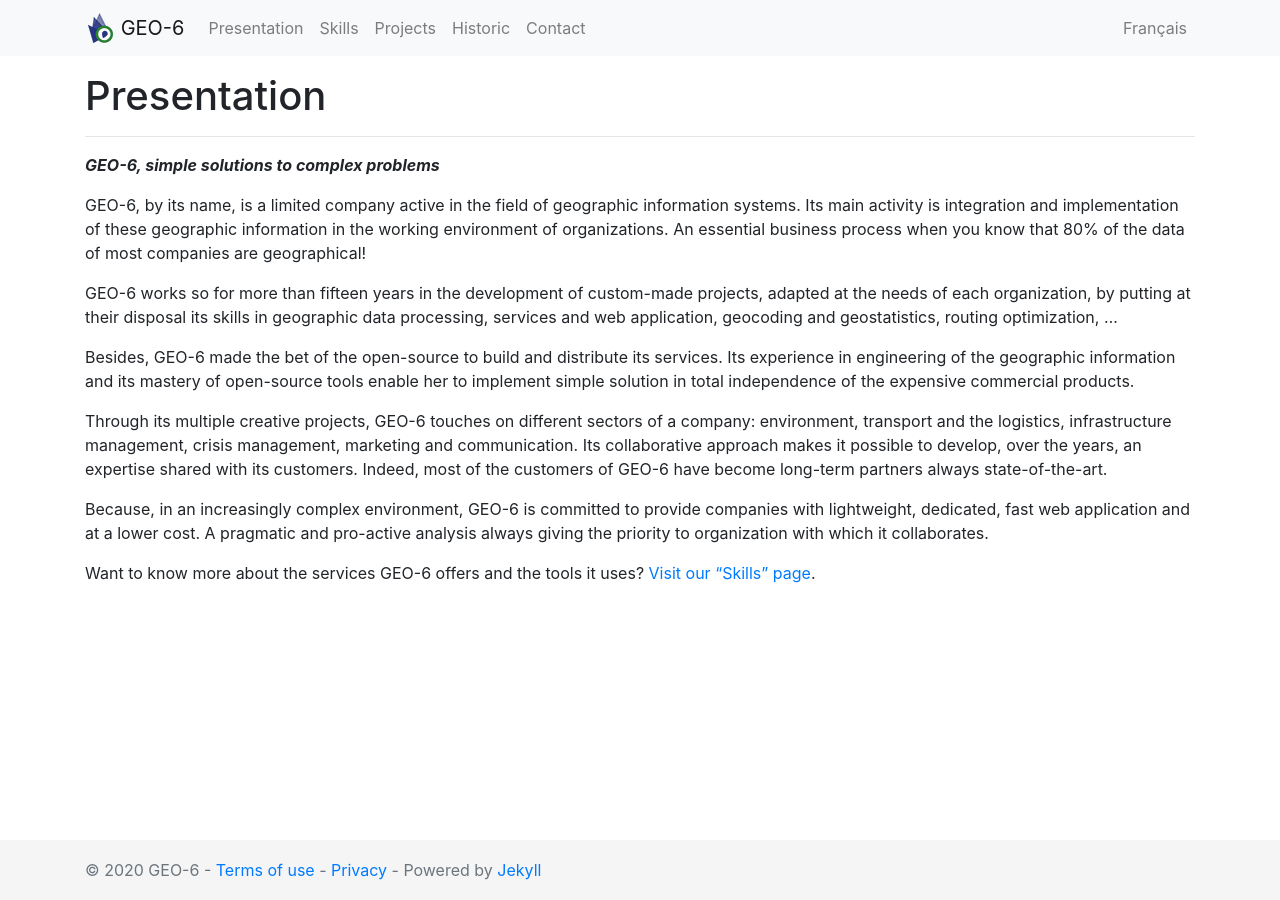
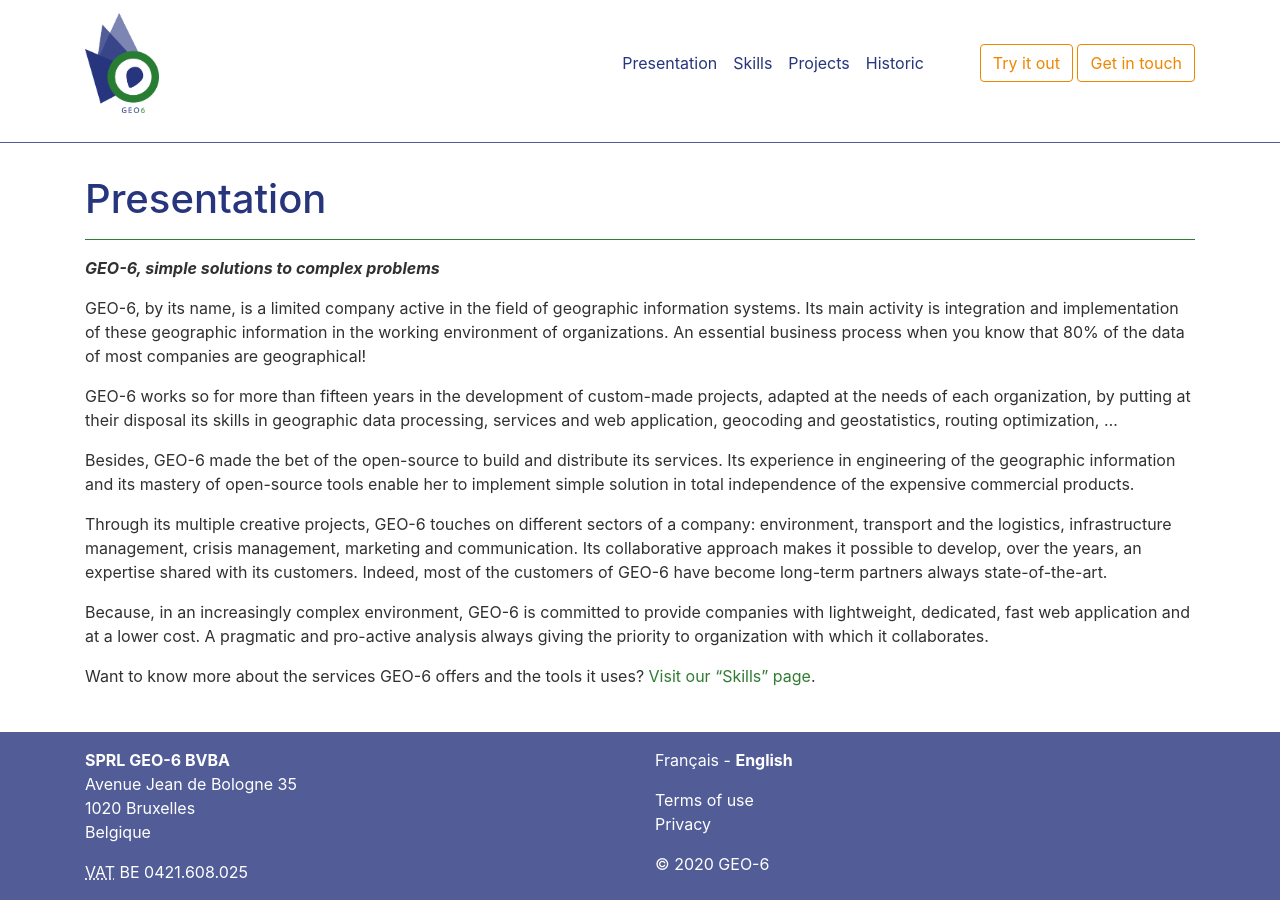
Before and after one commit to geo6/website, a Jekyll site: the page built from index.md, in a window 1280 px wide. Built offline with Jekyll 4.4.1, drawn with Linux system fonts in a browser that asks for light colours; nearby versions of some CDN libraries.

Commit message:
Update website layout

```diff
--- a/_includes/footer.html
+++ b/_includes/footer.html
@@ -1,29 +1,51 @@
+<footer class="footer mt-3 py-3">
+  <div class="container">
+    <div class="row">
+      <div class="col">
+        <strong>SPRL GEO-6 BVBA</strong>
+
+        <address>
+          Avenue Jean de Bologne 35<br>
+          1020 Bruxelles<br>
+          Belgique
+        </address>
+
+        <div>
+          {% if page.lang == "fr" %}
+          <abbr title="Taxe sur la Valeur Ajoutée">TVA</abbr>
+          {% else %}
+          <abbr title="Value-Added Tax">VAT</abbr>
+          {% endif %}
+          BE 0421.608.025
+        </div>
+      </div>
+      <div class="col">
+        <div>
+          {% assign path = page.path | remove_first:"/" | split:"." %}
+
+          {% if page.lang == "fr" %}
+          <strong>Français</strong> - <a class="font-bold" href="{{ path[0] | append:".html" | relative_url }}">English</a>
+          {% else %}
+          <a class="font-bold" href="{{ path[0] | append:".fr.html" | relative_url }}">Français</a> - <strong>English</strong>
+          {% endif %}
+        </div>
+
+        {% if page.lang == "fr" %}
+        <ul class="list-unstyled mt-3">
+          <li><a href="{% link terms.fr.md %}">Conditions d'utilisation</a></li>
+          <li><a href="{% link privacy.fr.md %}">Vie privée</a></li>
+        </ul>
+        {% else %}
+        <ul class="list-unstyled mt-3">
+          <li><a href="{% link terms.md %}">Terms of use</a></li>
+          <li><a href="{% link privacy.md %}">Privacy</a></li>
+        </ul>
+        {% endif %}
+
+        <div class="mt-3">
+          &copy; {{site.time | date: '%Y' }} GEO-6
+        </div>
+      </div>
     </div>
-    <footer class="footer">
-      <div class="container">
-        {% if page.lang == "fr" %}
-        <span class="text-muted">
-          &copy; {{site.time | date: '%Y' }} GEO-6 -
-          <a href="{% link terms.fr.md %}">Conditions d'utilisation</a> -
-          <a href="{% link privacy.fr.md %}">Vie privée</a> -
-          Propulsé by <a href="https://jekyllrb.com/" target="_blank">Jekyll</a>
-        </span>
-        {% else %}
-        <span class="text-muted">
-          &copy; {{site.time | date: '%Y' }} GEO-6 -
-          <a href="{% link terms.md %}">Terms of use</a> -
-          <a href="{% link privacy.md %}">Privacy</a> -
-          Powered by <a href="https://jekyllrb.com/" target="_blank">Jekyll</a>
-        </span>
-        {% endif %}
-      </div>
-    </footer>
-    <script src="https://code.jquery.com/jquery-3.2.1.slim.min.js" integrity="sha384-KJ3o2DKtIkvYIK3UENzmM7KCkRr/rE9/Qpg6aAZGJwFDMVNA/GpGFF93hXpG5KkN" crossorigin="anonymous"></script>
-    <script src="https://cdnjs.cloudflare.com/ajax/libs/popper.js/1.12.9/umd/popper.min.js" integrity="sha384-ApNbgh9B+Y1QKtv3Rn7W3mgPxhU9K/ScQsAP7hUibX39j7fakFPskvXusvfa0b4Q" crossorigin="anonymous"></script>
-    <script src="https://maxcdn.bootstrapcdn.com/bootstrap/4.0.0/js/bootstrap.min.js" integrity="sha384-JZR6Spejh4U02d8jOt6vLEHfe/JQGiRRSQQxSfFWpi1MquVdAyjUar5+76PVCmYl" crossorigin="anonymous"></script>
-    {% if page.map == true %}
-    <script src="https://unpkg.com/leaflet@1.3.1/dist/leaflet.js" integrity="sha512-/Nsx9X4HebavoBvEBuyp3I7od5tA0UzAxs+j83KgC8PU0kgB4XiK4Lfe4y4cgBtaRJQEIFCW+oC506aPT2L1zw==" crossorigin=""></script>
-    <script src="{% link js/map.js %}"></script>
-    {% endif %}
-  </body>
-</html>
+  </div>
+</footer>
--- a/_includes/header.html
+++ b/_includes/header.html
@@ -1,30 +1,17 @@
-<!DOCTYPE html>
-<html lang="en">
-  <head>
-    <meta charset="utf-8">
-    <meta name="viewport" content="width=device-width, initial-scale=1, shrink-to-fit=no">
-    <meta http-equiv="x-ua-compatible" content="ie=edge">
-    <title>{{site.title}} - {{page.title}}</title>
-    <link rel="icon" type="image/png" href="{% link images/favicon.png %}" />
-    <link rel="stylesheet" href="https://maxcdn.bootstrapcdn.com/bootstrap/4.0.0/css/bootstrap.min.css" integrity="sha384-Gn5384xqQ1aoWXA+058RXPxPg6fy4IWvTNh0E263XmFcJlSAwiGgFAW/dAiS6JXm" crossorigin="anonymous">
-    {% if page.map == true %}
-    <link rel="stylesheet" href="https://unpkg.com/leaflet@1.3.1/dist/leaflet.css" integrity="sha512-Rksm5RenBEKSKFjgI3a41vrjkw4EVPlJ3+OiI65vTjIdo9brlAacEuKOiQ5OFh7cOI1bkDwLqdLw3Zg0cRJAAQ==" crossorigin=""/>
-    {% endif %}
-    <link rel="stylesheet" href="{% link css/style.css %}">
-  </head>
-  <body>
-    <nav class="navbar navbar-expand-lg navbar-light bg-light">
+<header>
+  <nav class="navbar navbar-light navbar-expand-md">
     <div class="container">
       <a class="navbar-brand" href="{% link index.md %}">
-          <img src="{% link images/logo.png %}" width="30" height="30" class="d-inline-block align-top" alt="">
-          {{site.title}}
+        <img src="{% link images/logo-full.png %}" height="100" class="d-inline-block align-top" alt="">
       </a>
-        <button class="navbar-toggler" type="button" data-toggle="collapse" data-target="#navbarSupportedContent" aria-controls="navbarSupportedContent" aria-expanded="false" aria-label="Toggle navigation">
+
+      <button class="navbar-toggler" type="button" data-toggle="collapse" data-target="#navbarSupportedContent"
+        aria-controls="navbarSupportedContent" aria-expanded="false" aria-label="Toggle navigation">
         <span class="navbar-toggler-icon"></span>
       </button>
 
       <div class="collapse navbar-collapse" id="navbarSupportedContent">
-          <ul class="navbar-nav mr-auto">
+        <ul class="navbar-nav ml-auto">
           {% assign pages=site.pages | where_exp:"item","item.order > -1" | where:"lang",page.lang | sort:"order" %}
 
           {% for p in pages %}
@@ -33,21 +20,18 @@
           </li>
           {% endfor %}
         </ul>
-          <ul class="nav navbar-nav">
-            {% assign path = page.path | remove_first:"/" | split:"." %}
-
-            {% if page.lang != "fr" %}
-            <li>
-              <a class="nav-link" href="{{ path[0] | append:".fr.html" | relative_url }}">Français</a>
-            </li>
+        <div class="ml-lg-5 ml-md-3">
+          {% if page.lang == "fr" %}
+          <a target="_blank" href="https://sandbox.geo6.be/" class="btn btn-cta">Démo</a>
+          <a href="{% link contact.fr.html %}" class="btn btn-cta">Contactez-nous</a>
+          {% else %}
+          <a target="_blank" href="https://sandbox.geo6.be/" class="btn btn-cta">Try it out</a>
+          <a href="{% link contact.html %}" class="btn btn-cta">Get in touch</a>
           {% endif %}
-            {% if page.lang != "en" %}
-            <li>
-              <a class="nav-link" href="{{ path[0] | append:".html" | relative_url }}">English</a>
-            </li>
-            {% endif %}
-          </ul>
+        </div>
       </div>
     </div>
   </nav>
-    <div class="container pb-3" id="content">
+
+  <hr style="border-color: var(--color-blue-80);">
+</header>
--- a/_layouts/default.html
+++ b/_layouts/default.html
@@ -1,5 +1,54 @@
-{% include header.html %}
-<h1 class="mt-3">{{page.title}}</h1>
-<hr>
-{{ content }}
-{% include footer.html %}
+<!DOCTYPE html>
+<html lang="{{ page.lang | default: 'en' }}">
+
+<head>
+  <meta charset="utf-8">
+  <meta name="viewport" content="width=device-width, initial-scale=1, shrink-to-fit=no">
+  <meta http-equiv="x-ua-compatible" content="ie=edge">
+  <title>{{site.title}} - {{page.title}}</title>
+  <link rel="icon" type="image/png" href="{% link images/favicon.png %}" />
+  <link rel="stylesheet" href="https://cdn.jsdelivr.net/npm/bootstrap@4.5.3/dist/css/bootstrap.min.css"
+    integrity="sha384-TX8t27EcRE3e/ihU7zmQxVncDAy5uIKz4rEkgIXeMed4M0jlfIDPvg6uqKI2xXr2" crossorigin="anonymous">
+  {% if page.map == true %}
+  <link rel="stylesheet" href="https://unpkg.com/leaflet@1.3.1/dist/leaflet.css"
+    integrity="sha512-Rksm5RenBEKSKFjgI3a41vrjkw4EVPlJ3+OiI65vTjIdo9brlAacEuKOiQ5OFh7cOI1bkDwLqdLw3Zg0cRJAAQ=="
+    crossorigin="" />
+  {% endif %}
+  <link rel="stylesheet" href="{% link css/style.css %}">
+</head>
+
+<body>
+
+  <div class="h-100 d-flex flex-column">
+
+    {% include header.html %}
+
+    <div class="container flex-grow-1" id="content">
+      <h1 class="mt-3">{{page.title}}</h1>
+      <hr>
+      {{ content }}
+    </div>
+
+    {% include footer.html %}
+
+  </div>
+
+  <script src="https://code.jquery.com/jquery-3.5.1.slim.min.js"
+    integrity="sha384-DfXdz2htPH0lsSSs5nCTpuj/zy4C+OGpamoFVy38MVBnE+IbbVYUew+OrCXaRkfj"
+    crossorigin="anonymous"></script>
+  <script src="https://cdn.jsdelivr.net/npm/popper.js@1.16.1/dist/umd/popper.min.js"
+    integrity="sha384-9/reFTGAW83EW2RDu2S0VKaIzap3H66lZH81PoYlFhbGU+6BZp6G7niu735Sk7lN"
+    crossorigin="anonymous"></script>
+  <script src="https://cdn.jsdelivr.net/npm/bootstrap@4.5.3/dist/js/bootstrap.min.js"
+    integrity="sha384-w1Q4orYjBQndcko6MimVbzY0tgp4pWB4lZ7lr30WKz0vr/aWKhXdBNmNb5D92v7s"
+    crossorigin="anonymous"></script>
+
+  {% if page.map == true %}
+  <script src="https://unpkg.com/leaflet@1.3.1/dist/leaflet.js"
+    integrity="sha512-/Nsx9X4HebavoBvEBuyp3I7od5tA0UzAxs+j83KgC8PU0kgB4XiK4Lfe4y4cgBtaRJQEIFCW+oC506aPT2L1zw=="
+    crossorigin=""></script>
+  <script src="{% link js/map.js %}"></script>
+  {% endif %}
+</body>
+
+</html>
--- a/contact.fr.html
+++ b/contact.fr.html
@@ -2,7 +2,7 @@
 layout: default
 title: Contact
 lang: fr
-order: 9
+order: -1
 map: true
 ---
 <div class="row">
--- a/contact.html
+++ b/contact.html
@@ -2,7 +2,7 @@
 layout: default
 title: Contact
 lang: en
-order: 9
+order: -1
 map: true
 ---
 <div class="row">
--- a/css/style.css
+++ b/css/style.css
@@ -1,24 +1,88 @@
+:root {
+  --color-black: rgb(50,49,48);
+  --color-blue: rgb(39,53,125);
+  --color-blue-80: rgba(39,53,125,0.8);
+  --color-blue-60: rgba(39,53,125,0.6);
+  --color-brown: rgb(98,13,11);
+  --color-green: rgb(48,124,50);
+  --color-orange: rgb(240,133,0);
+  --color-orange-50: rgba(240,133,0,0.5);
+  --color-red: rgb(187,23,41);
+  --color-white: rgb(255,255,255);
+  --color-yellow: rgb(255,212,0);
+}
+
 html {
-  position: relative;
-  min-height: 100%;
+  height: 100%;
 }
 body {
-  margin-bottom: 60px;
+  color: var(--color-black);
+  height: 100%;
 }
 
-.footer {
-  position: absolute;
-  bottom: 0;
-  width: 100%;
-  height: 60px;
-  line-height: 60px;
-  background-color: #f5f5f5;
+a {
+  color: var(--color-green);
 }
-.footer > .container {
-  padding-right: 15px;
-  padding-left: 15px;
+a:hover {
+  color: var(--color-blue-80);
 }
 
-#map {
-  height: 300px;
+header .navbar-light .navbar-nav .nav-link {
+  color: var(--color-blue);
 }
+
+h1,
+h2,
+h3 {
+  color: var(--color-blue);
+}
+h1 + hr,
+h2 + hr,
+h3 + hr {
+  border-color: var(--color-green);
+}
+
+footer {
+  color: var(--color-white);
+  background-color: var(--color-blue-80);
+}
+footer a {
+  color: var(--color-white);
+}
+footer a:hover {
+  color: var(--color-white);
+}
+
+.btn-primary {
+  background-color: var(--color-blue);
+  border-color: var(--color-blue);
+}
+.btn-primary:not(:disabled):not(.disabled):active,
+.btn-primary:hover {
+  background-color: var(--color-blue-80);
+  border-color: var(--color-blue-80);
+}
+.btn-primary:not(:disabled):not(.disabled):active:focus,
+.btn-primary:focus {
+  background-color: var(--color-blue-80);
+  border-color: var(--color-blue-80);
+  box-shadow: 0 0 0 .2rem var(--color-blue-60);
+}
+
+.btn-cta {
+  border-color: var(--color-orange);
+  color: var(--color-orange);
+}
+.btn-cta:not(:disabled):not(.disabled):active,
+.btn-cta:hover {
+  background-color: var(--color-orange);
+  border-color: var(--color-orange);
+  color: var(--color-black);
+}
+.btn-cta:not(:disabled):not(.disabled):active:focus,
+.btn-cta:focus {
+  background-color: var(--color-orange);
+  border-color: var(--color-orange);
+  box-shadow: 0 0 0 .2rem var(--color-orange-50);
+  color: var(--color-black);
+}
```
Lines whose indentation alone changed are shown as unchanged.
